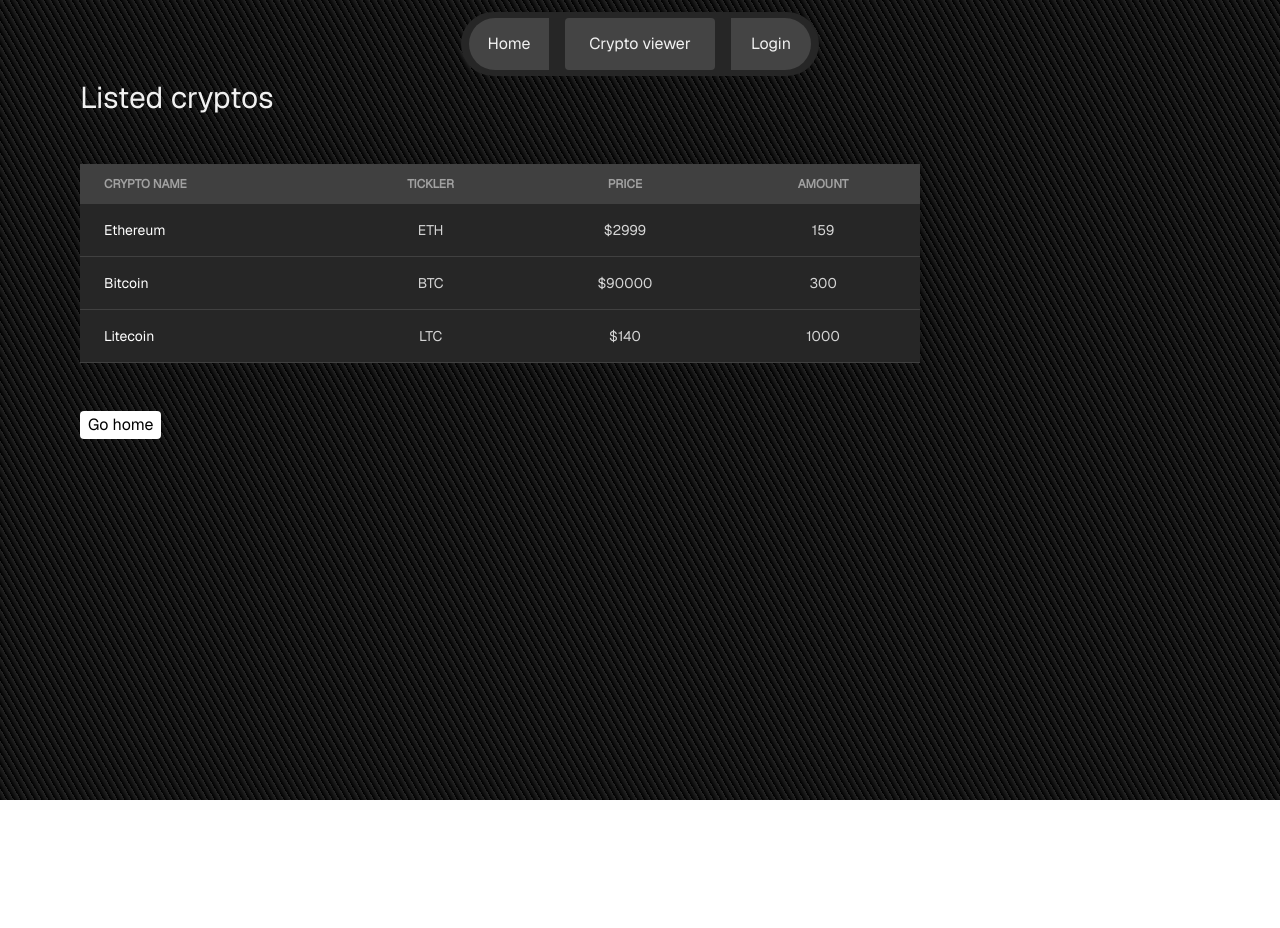
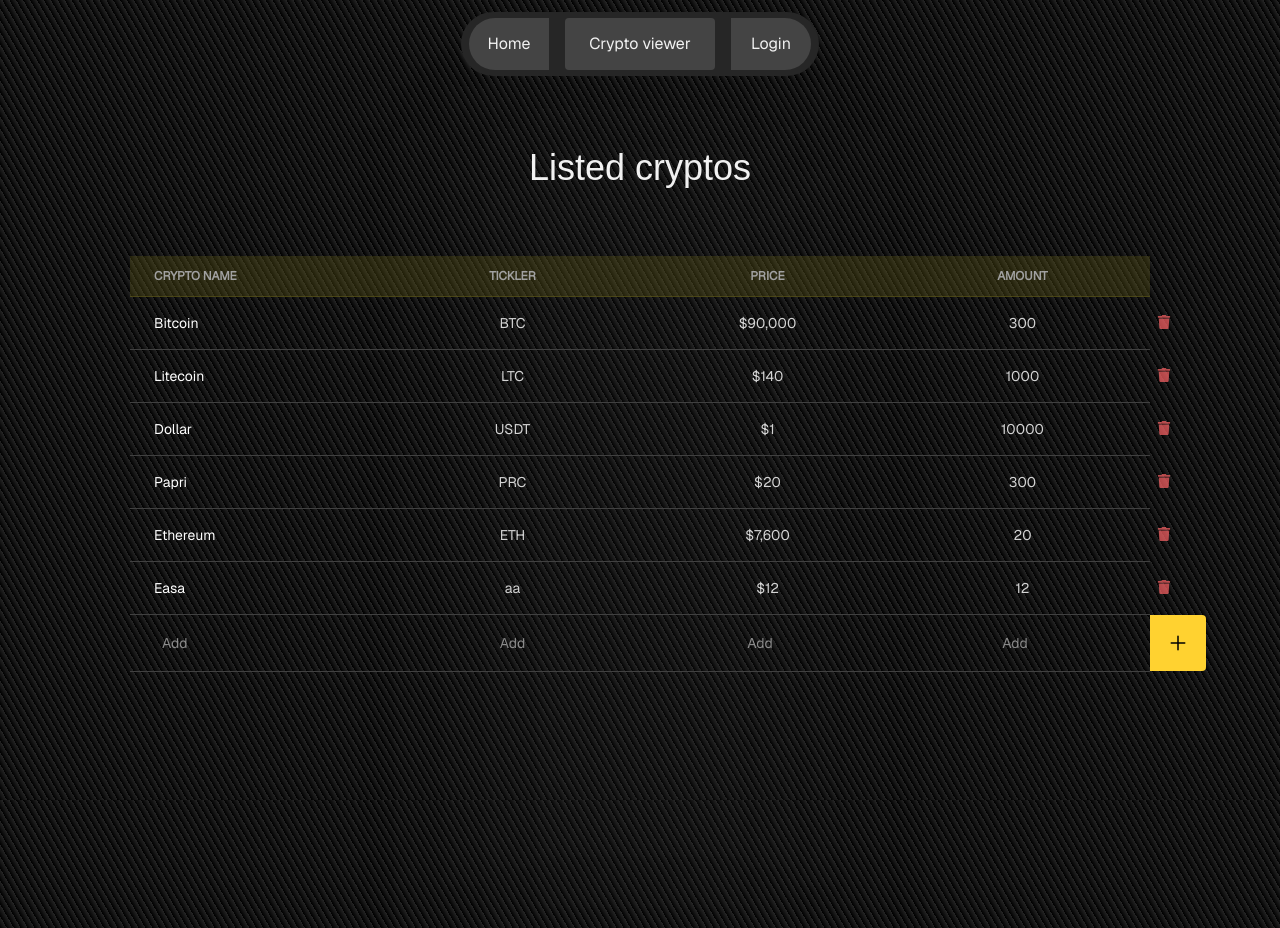
Before and after one commit to nazagutierrez/prueba-nextjs, a Next.js app: page /crypto in a window 1280 px wide. Before the commit the page ends 800 px from the top, so only its background shows below. Built offline with nearby package versions, Linux system fonts and the light colour scheme; data requests are answered from the project's data file; a web font is replaced by a local one.

Commit message:
Crypto view

```diff
--- /dev/null
+++ b/src/app/(pages)/crypto/FormInput.tsx
@@ -0,0 +1,37 @@
+import React from "react";
+
+const FormInput = ({
+  name,
+  type,
+  classname,
+  children,
+  submitFunc,
+}: {
+  name: string;
+  type: string;
+  classname?: string;
+  children?: React.ReactNode;
+  submitFunc?: () => void;
+}) => {
+  return (
+    <th
+      className={`px-6 py-4 font-medium whitespace-nowrap text-white ${classname}`}
+    >
+      <input
+        onKeyDown={(e) =>
+          e.key === "Enter" &&
+          submitFunc?.() &&
+          e.preventDefault() &&
+          console.log(e)
+        }
+        name={name}
+        type={type}
+        placeholder="Add"
+        className={`px-2 rounded py-0.5 text-white outline-none ${classname}`}
+      />
+      {children}
+    </th>
+  );
+};
+
+export default FormInput;
--- a/src/app/(pages)/crypto/page.tsx
+++ b/src/app/(pages)/crypto/page.tsx
@@ -1,68 +1,139 @@
-import Link from "next/link";
+'use client';
+
 import React from "react";
+import { useQuery, useMutation, useQueryClient } from '@tanstack/react-query';
+import { getCryptos, createCrypto, deleteCryptoById } from '@/app/services/cryptoService';
+import { ICrypto } from "@/app/types/types";
+import { IoAddOutline } from "react-icons/io5";
+import { FaTrash } from "react-icons/fa";
+import { titleFont } from "@/app/fonts";
+import Skeleton from "@/app/utils/Skeleton";
+import FormInput from "./FormInput";
+import { Slide, ToastContainer, toast } from 'react-toastify';
 
 const Crypto = () => {
+  const queryClient = useQueryClient();
+
+  const { data: cryptos, isLoading, isError } = useQuery({
+    queryKey: ['cryptos'],
+    queryFn: getCryptos,
+  });
+
+  const createCryptoMutation = useMutation({
+    mutationFn: (newCrypto: ICrypto) => createCrypto(newCrypto),
+    onSuccess: () => {
+      queryClient.invalidateQueries({ queryKey: ['cryptos'] });
+    },
+  });
+
+  const deleteCryptoMutation = useMutation({
+    mutationFn: (cryptoIdDelete: ICrypto["id"]) => deleteCryptoById(cryptoIdDelete),
+    onSuccess: () => {
+      queryClient.invalidateQueries({ queryKey: ['cryptos'] });
+    },
+  });
+
+  const handleFormSubmit = (e?: React.FormEvent<HTMLFormElement>) => {
+    e?.preventDefault();
+
+    const cryptoName = document.querySelector('input[name="cryptoName"]') as HTMLInputElement;
+    const tickler = document.querySelector('input[name="tickler"]') as HTMLInputElement;
+    const price = document.querySelector('input[name="price"]') as HTMLInputElement;
+    const amount = document.querySelector('input[name="amount"]') as HTMLInputElement;
+
+    const newCrypto: ICrypto = {
+      id: crypto.randomUUID(),
+      name: (cryptoName)?.value.trim(),
+      ticker: (tickler)?.value.trim(),
+      price: parseFloat((price)?.value),
+      amount: parseFloat((amount)?.value),
+    };
+
+    if (!newCrypto.name || !newCrypto.ticker || isNaN(newCrypto.price) || isNaN(newCrypto.amount)) {
+      toast('Por favor, completá todos los campos correctamente.', { type: 'error', style: { backgroundColor: '#00000045', color: '#e5e5e5', borderLeft: '1px solid #e53935', fontSize: '0.9rem' } });
+      return;
+    }
+
+    createCryptoMutation.mutate(newCrypto, {
+      onSuccess: () => {
+        cryptoName.value = '';
+        tickler.value = '';
+        price.value = '';
+        amount.value = '';
+      },
+      onError: (error: any) => {
+        toast(error);
+      },
+    });
+  };
+
+
+  if (isError) return <p>Hubo un error cargando los datos.</p>;
+
   const tableHeads = ["Tickler", "Price", "Amount"];
-  const cryptos = [
-    {
-      name: "Ethereum",
-      ticker: "ETH",
-      price: 2999,
-      amount: 159,
-    },
-    {
-      name: "Bitcoin",
-      ticker: "BTC",
-      price: 90000,
-      amount: 300,
-    },
-    {
-      name: "Litecoin",
-      ticker: "LTC",
-      price: 140,
-      amount: 1000,
-    },
-  ];
 
   return (
-    <div className="flex flex-col items-start justify-start p-20 h-screen">
-      <h1 className="text-3xl">Listed cryptos</h1>
+    <div className="relative flex flex-col items-center justify-start p-20 pt-32 h-full">
+      <h1 className={`${titleFont.className} text-4xl py-5`}>Listed cryptos</h1>
+      <form onSubmit={handleFormSubmit} id="myform"></form>
+      <div className='absolute mx-auto h-full w-[350px] bg-neutral-600/5 blur-3xl -z-20'></div>
       <table className="w-3/4 text-sm text-left my-12 text-neutral-300">
-        <thead className="text-xs uppercase bg-neutral-700 text-neutral-400">
+        <thead className="text-xs uppercase bg-[#645f1a54] border-b border-[#645f1a88] text-neutral-400">
           <tr>
-            <th scope="col" className="px-6 py-3">
+            <th scope="col" className="px-3 sm:px-6 py-3">
               Crypto name
             </th>
             {
               tableHeads.map((head) => (
-                <th key={head} scope="col" className="px-6 py-3 text-center">
+                <th key={head} scope="col" className="px-3 sm:px-6 py-3 text-center">
                   {head}
                 </th>
               ))
             }
           </tr>
         </thead>
+        {  isLoading && <Skeleton /> }
         <tbody>
           {
-            cryptos.map((crypto) => (
-              <tr key={crypto.name} className="border-b bg-neutral-800 border-neutral-700">
+            cryptos?.map((crypto) => (
+              <tr key={crypto.name} className="relative border-b border-neutral-700">
                 <th
                   scope="row"
-                  className="px-6 py-4 font-medium whitespace-nowrap text-white"
+                  className="px-3 sm:px-6 py-4 font-medium whitespace-nowrap text-white"
                 >
                   {crypto.name}
                 </th>
-                <td className="px-6 py-4 text-center">{crypto.ticker}</td>
-                <td className="px-6 py-4 text-center">${crypto.price}</td>
-                <td className="px-6 py-4 text-center">{crypto.amount}</td>
+                <td className="px-3 sm:px-6 py-4 text-center">{crypto.ticker}</td>
+                <td className="px-3 sm:px-6 py-4 text-center">${crypto.price.toLocaleString()}</td>
+                <td className="px-3 sm:px-6 py-4 text-center">{crypto.amount}</td>
+                <td>
+                  <button onClick={() => deleteCryptoMutation.mutate(crypto.id)} className="absolute justify-items-center rounded-r cursor-pointer text-red-400/70 hover:text-red-400 w-7 -right-7 h-[65%] content-center transition-colors" style={{ alignSelf: "anchor-center"}}>
+                    <FaTrash />
+                  </button>
+                </td>
               </tr>
             ))
           }
+          <tr className="border-b border-neutral-700">
+            <FormInput name="cryptoName" type="text" />
+            <FormInput name="tickler" type="text" classname="text-center" />
+            <FormInput name="price" type="number" classname="text-center" />
+            <FormInput submitFunc={handleFormSubmit} name="amount" type="number" classname="text-center relative" submitFunc={handleFormSubmit}>
+              <button form="myform" className="absolute justify-items-center rounded-r text-2xl cursor-pointer bg-amber-300 w-14 text-black -right-14 h-full content-center" style={{ alignSelf: "anchor-center"}}>
+                <IoAddOutline />
+              </button>
+            </FormInput>
+          </tr>
         </tbody>
       </table>
-      <Link href="/" className="bg-white px-2 rounded py-0.5 text-black">
-        Go home
-      </Link>
+      <ToastContainer
+        theme="dark"
+        transition={Slide}
+        autoClose={1500}
+        hideProgressBar
+        limit={3}
+        draggable={true}
+      />
     </div>
   );
 };
```
